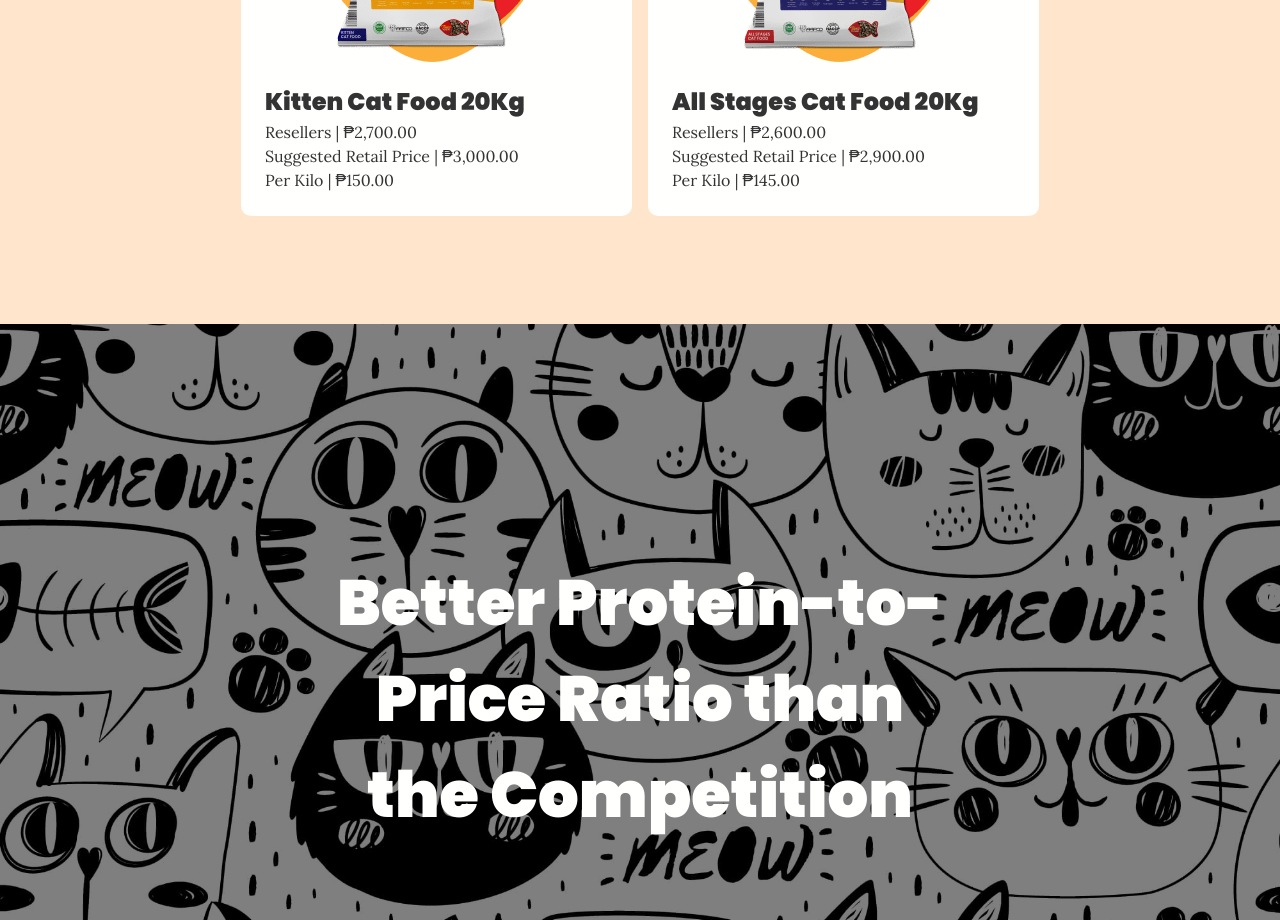
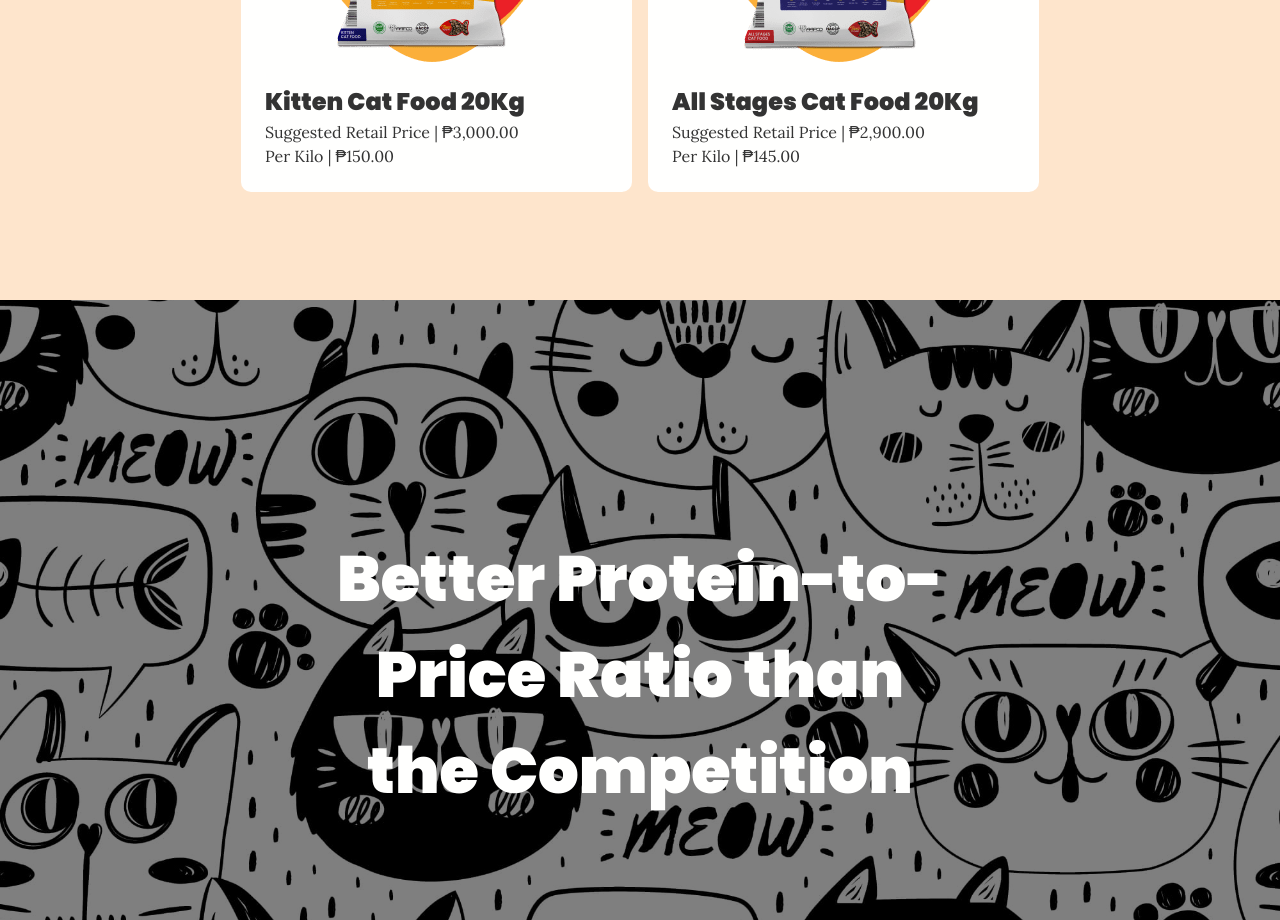
Before and after one commit to rappyCodes/lucky-pets, a plain HTML site: page index.html in a window 1280 px wide. Shown: the part 4760-5680 px from the top of the page. Drawn offline with nearby package versions, Linux system fonts and the light colour scheme.

Commit message:
Removed resellers price on pricing section

```diff
--- a/index.html
+++ b/index.html
@@ -358,14 +358,12 @@
           <div class="pricing__card">
             <img src="assets/images/kitten-cat-food-with-blob-min.png" width="343" height="192" alt="Kitten Cat Food Packaging" loading="lazy">
             <h1>Kitten Cat Food 20Kg</h1>
-            <p>Resellers | ₱2,700.00</p>
             <p>Suggested Retail Price | ₱3,000.00</p>
             <p>Per Kilo | ₱150.00</p>
           </div>
           <div class="pricing__card">
             <img src="assets/images/all-stages-cat-food-with-blob.png" width="343" height="192" alt="All Stages Cat Food Packaging" loading="lazy">
             <h1>All Stages Cat Food 20Kg</h1>
-            <p>Resellers | ₱2,600.00</p>
             <p>Suggested Retail Price | ₱2,900.00</p>
             <p>Per Kilo | ₱145.00</p>
           </div>
```
